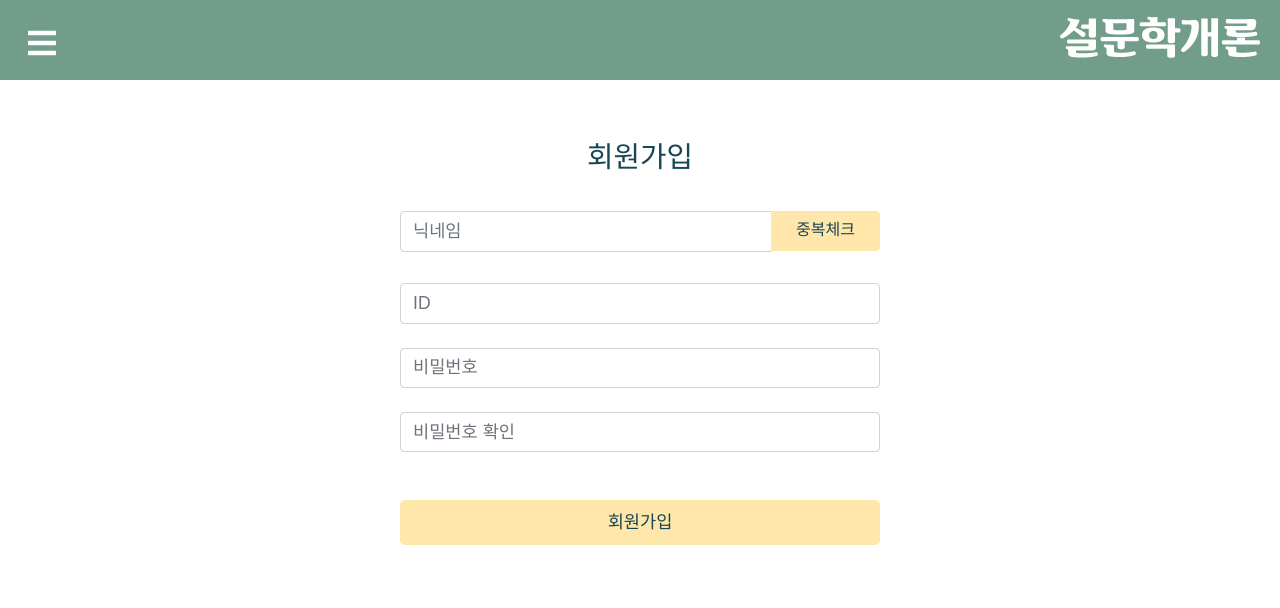
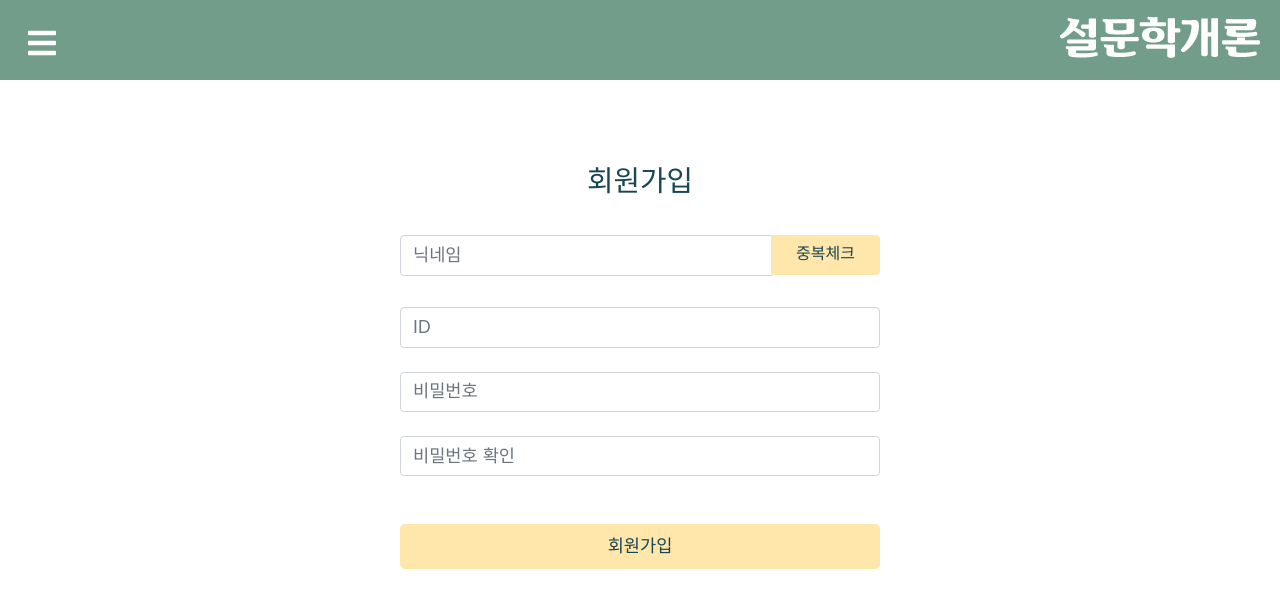
Before and after one commit to ParkJaeyeon0308/ServeyTheory, a React (Create React App) app in the folder surveytheory/: page /signup in a window 1280 px wide. Shown: the top 608 px of the page. Built offline with nearby package versions, Linux system fonts and the light colour scheme; a web font is replaced by a local one.

Commit message:
margin-top 값 수정

```diff
--- a/surveytheory/src/pages/SignUp/signup.css
+++ b/surveytheory/src/pages/SignUp/signup.css
@@ -1,6 +1,6 @@
 .signup {
     height: 100%;
-    margin-top: 3.5rem;
+    margin-top: 5rem;
 
     display: flex;
     flex-flow: column wrap;
```
